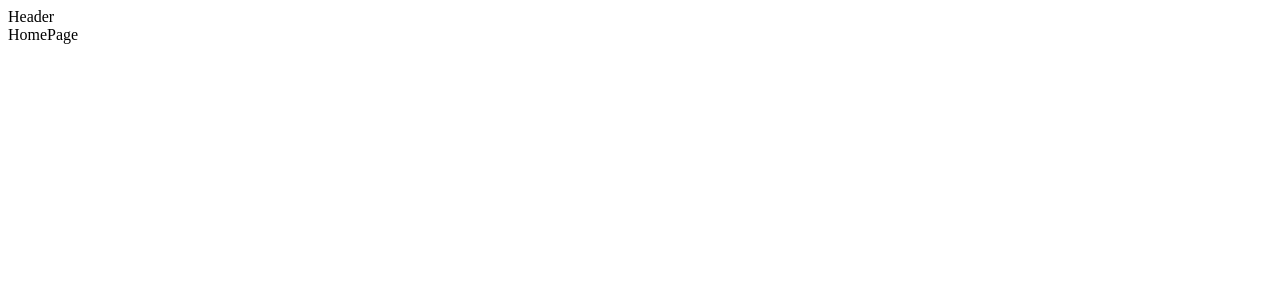
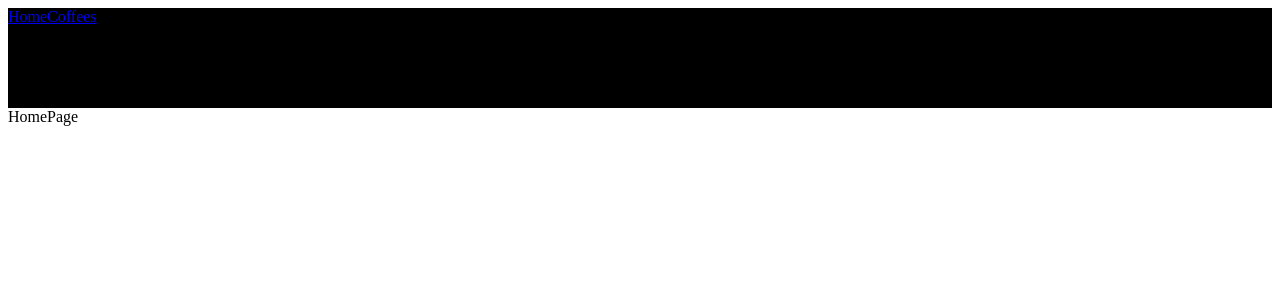
Before and after one commit to Kattar1n/craft-coffee-shop, a React (Vite) app: page / in a window 1280 px wide. Shown: the top 300 px of the page. Built offline with nearby package versions, Linux system fonts and the light colour scheme.

Commit message:
Update Header.jsx

```diff
--- a/front-end/src/components/Header.jsx
+++ b/front-end/src/components/Header.jsx
@@ -1,8 +1,18 @@
 import React from 'react'
+import styled from 'styled-components'
+
+const StyledHeaderWrapper = styled.div`
+height: 100px;
+width: 100%;
+background: black;
+`
 
 const Header = () => {
   return (
-    <div>Header</div>
+    <StyledHeaderWrapper>
+        <a href="/">Home</a>
+        <a href="/coffees">Coffees</a>
+    </StyledHeaderWrapper>
   )
 }
 
```
